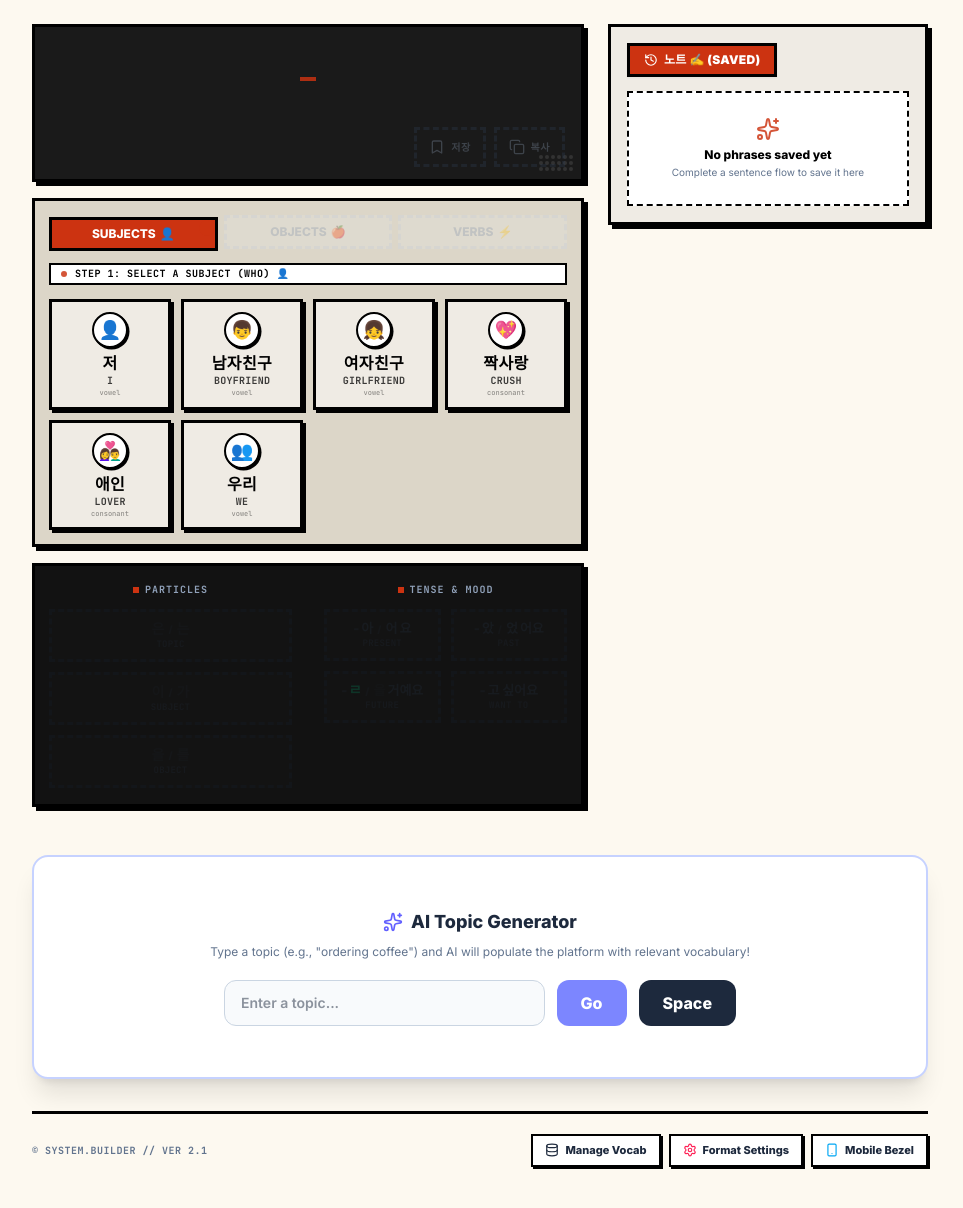
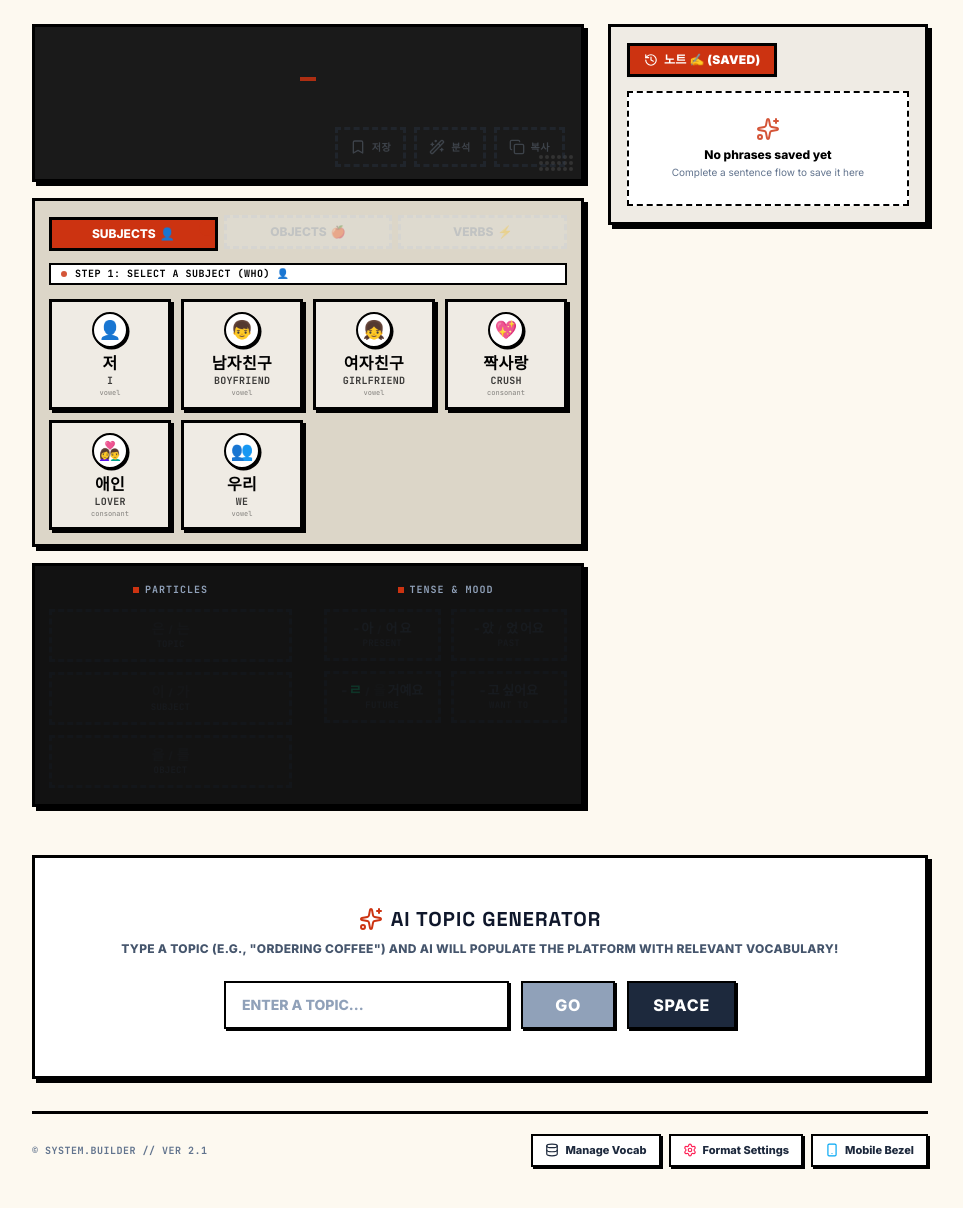
Before and after one commit to senskorea/korean-sentence-builder, a React (Vite) app: page / in a window 1280 px wide. Shown: the top 1208 px of the page, without its empty margins (160-1123 px from the left). Built offline with nearby package versions, Linux system fonts and the light colour scheme.

Commit message:
Add AI Sentence Analysis feature and fix Topic Generator model

```diff
--- a/src/App.tsx
+++ b/src/App.tsx
@@ -1,4 +1,5 @@
 import { useState, useEffect } from 'react';
+import { analyzeSentence, SentenceAnalysis } from './lib/gemini';
 import { Word, StepState, SavedSentence, AppConfig, EndingOption } from './types';
 import { getFullEnglishTranslation, CONJUGATIONS, SUBJECTS, OBJECTS, VERBS, conjugateVerbDynamically } from './data';
 import WorkingSentence from './components/WorkingSentence';
@@ -172,6 +173,11 @@ export default function App() {
   const [toast, setToast] = useState<{ message: string; type: 'success' | 'info' } | null>(null);
   const [showConfigPanel, setShowConfigPanel] = useState<boolean>(false);
 
+  // --- AI Analysis State ---
+  const [isAnalyzing, setIsAnalyzing] = useState<boolean>(false);
+  const [analysisResult, setAnalysisResult] = useState<SentenceAnalysis | null>(null);
+  const [isConceptBlocksFlipped, setIsConceptBlocksFlipped] = useState<boolean>(false);
+
   // --- LocalStorage Persistence ---
   useEffect(() => {
     const loaded = localStorage.getItem('korean_sentences_history');
@@ -278,6 +284,8 @@ export default function App() {
 
   // --- State Machine Select Handlers ---
   const handleSelectWord = (word: Word) => {
+    setIsConceptBlocksFlipped(false);
+    setAnalysisResult(null);
     if (config.bypassMode) {
       // In bypass mode, user can select anything in any order
       if (word.type === 'subject') {
@@ -386,7 +394,30 @@ export default function App() {
     setSelectedEnding(null);
     setCurrentStep('START');
     setActiveTab('subject');
+    setIsConceptBlocksFlipped(false);
+    setAnalysisResult(null);
     showToast('Sentence builder reset.', 'info');
+  };
+
+  // --- AI Analysis Handler ---
+  const handleAnalyzeSentence = async () => {
+    if (!activeKorean || !activeEnglish) return;
+    setIsAnalyzing(true);
+    setIsConceptBlocksFlipped(true);
+    try {
+      const result = await analyzeSentence(activeKorean, activeEnglish);
+      setAnalysisResult(result);
+    } catch (error) {
+      console.error('Failed to analyze sentence', error);
+      showToast('Failed to analyze sentence', 'info');
+      setIsConceptBlocksFlipped(false);
+    } finally {
+      setIsAnalyzing(false);
+    }
+  };
+
+  const handleFlipBack = () => {
+    setIsConceptBlocksFlipped(false);
   };
 
   // --- Deletion Helpers for Saved List ---
@@ -444,6 +475,8 @@ export default function App() {
                 onPlayAudio={handlePlayAudio}
                 activeKorean={activeKorean}
                 onSave={handleSaveSentence}
+                onAnalyze={handleAnalyzeSentence}
+                isAnalyzing={isAnalyzing}
               />
 
               {/* Zone 3: Concept Blocks */}
@@ -459,6 +492,10 @@ export default function App() {
                 subjects={vocab.subjects}
                 objects={vocab.objects}
                 verbs={vocab.verbs}
+                isFlipped={isConceptBlocksFlipped}
+                isAnalyzing={isAnalyzing}
+                analysisResult={analysisResult}
+                onFlipBack={handleFlipBack}
               />
 
               {/* Zone 4: Agglutination Drawer */}
--- a/src/components/TopicGenerator.tsx
+++ b/src/components/TopicGenerator.tsx
@@ -62,12 +62,12 @@ export default function TopicGenerator({ onVocabGenerated }: TopicGeneratorProps
         animate={{ rotateY: isFlipped ? 180 : 0 }}
       >
         {/* Front Face: Generator */}
-        <div className="absolute w-full h-full [backface-visibility:hidden] bg-white dark:bg-slate-900 border-2 border-indigo-200 dark:border-indigo-900/50 rounded-2xl shadow-xl flex flex-col justify-center items-center p-6 text-center">
-          <h2 className="text-lg font-bold text-slate-800 dark:text-slate-100 mb-2 flex items-center gap-2">
-            <Sparkles className="w-5 h-5 text-indigo-500" />
+        <div className="absolute w-full h-full [backface-visibility:hidden] bg-white dark:bg-slate-900 border-[3px] border-black shadow-[4px_4px_0px_0px_rgba(0,0,0,1)] flex flex-col justify-center items-center p-6 text-center">
+          <h2 className="text-xl font-extrabold font-display text-slate-900 dark:text-white mb-2 flex items-center gap-2 uppercase tracking-wider">
+            <Sparkles className="w-6 h-6 text-[#cc3311]" />
             AI Topic Generator
           </h2>
-          <p className="text-xs text-slate-500 dark:text-slate-400 mb-5">
+          <p className="text-xs font-bold text-slate-600 dark:text-slate-400 mb-6 uppercase tracking-wide">
             Type a topic (e.g., "ordering coffee") and AI will populate the platform with relevant vocabulary!
           </p>
 
@@ -78,19 +78,19 @@ export default function TopicGenerator({ onVocabGenerated }: TopicGeneratorProps
               onChange={(e) => setTopic(e.target.value)}
               onKeyDown={(e) => e.key === 'Enter' && handleGenerate()}
               disabled={isGenerating}
-              placeholder="Enter a topic..."
-              className="flex-1 bg-slate-50 dark:bg-slate-950 border border-slate-300 dark:border-slate-800 rounded-xl px-4 py-3 text-sm font-semibold text-slate-800 dark:text-slate-100 focus:outline-none focus:ring-2 focus:ring-indigo-500"
+              placeholder="ENTER A TOPIC..."
+              className="flex-1 bg-white dark:bg-slate-950 border-2 border-black px-4 py-3 text-sm font-extrabold text-slate-800 dark:text-slate-100 placeholder:text-slate-400 focus:outline-none focus:ring-0 shadow-[2px_2px_0px_0px_rgba(0,0,0,1)]"
             />
             <button
               onClick={handleGenerate}
               disabled={isGenerating || !topic.trim()}
-              className="px-6 bg-indigo-600 hover:bg-indigo-700 disabled:bg-indigo-400 text-white font-bold rounded-xl flex items-center gap-2 transition-colors cursor-pointer"
+              className="px-8 bg-[#cc3311] hover:bg-[#aa2200] disabled:bg-slate-400 text-white font-extrabold border-2 border-black flex items-center gap-2 transition-all cursor-pointer shadow-[2px_2px_0px_0px_rgba(0,0,0,1)] active:translate-y-[2px] active:shadow-none uppercase tracking-wider"
             >
               {isGenerating ? <Loader2 className="w-5 h-5 animate-spin" /> : 'Go'}
             </button>
             <button
               onClick={() => setIsFlipped(true)}
-              className="px-6 bg-slate-800 hover:bg-slate-900 text-white font-bold rounded-xl transition-colors cursor-pointer"
+              className="px-6 bg-slate-800 hover:bg-slate-900 text-white font-extrabold border-2 border-black transition-all cursor-pointer shadow-[2px_2px_0px_0px_rgba(0,0,0,1)] active:translate-y-[2px] active:shadow-none uppercase tracking-wider"
             >
               Space
             </button>
@@ -98,23 +98,23 @@ export default function TopicGenerator({ onVocabGenerated }: TopicGeneratorProps
         </div>
 
         {/* Back Face: History */}
-        <div className="absolute w-full h-full [backface-visibility:hidden] bg-white dark:bg-slate-900 border-2 border-slate-200 dark:border-slate-800 rounded-2xl shadow-xl p-6 overflow-hidden flex flex-col" style={{ transform: 'rotateY(180deg)' }}>
-          <div className="flex justify-between items-center mb-4">
-            <h2 className="text-lg font-bold text-slate-800 dark:text-slate-100 flex items-center gap-2">
-              <History className="w-5 h-5 text-slate-500" />
+        <div className="absolute w-full h-full [backface-visibility:hidden] bg-[#fdf9f0] dark:bg-slate-900 border-[3px] border-black shadow-[4px_4px_0px_0px_rgba(0,0,0,1)] p-6 overflow-hidden flex flex-col" style={{ transform: 'rotateY(180deg)' }}>
+          <div className="flex justify-between items-center mb-4 border-b-2 border-black pb-3">
+            <h2 className="text-sm font-extrabold font-display text-slate-900 dark:text-white flex items-center gap-2 uppercase tracking-wider">
+              <History className="w-5 h-5 text-slate-800 dark:text-slate-200" />
               Previously Saved Topics
             </h2>
             <button
               onClick={() => setIsFlipped(false)}
-              className="text-xs font-bold px-3 py-1.5 bg-slate-100 dark:bg-slate-800 hover:bg-slate-200 dark:hover:bg-slate-700 text-slate-700 dark:text-slate-300 rounded-lg transition-colors cursor-pointer"
+              className="text-[10px] font-extrabold px-3 py-1.5 bg-white dark:bg-slate-800 hover:bg-slate-100 dark:hover:bg-slate-700 text-slate-900 dark:text-white border-2 border-black transition-all cursor-pointer shadow-[2px_2px_0px_0px_rgba(0,0,0,1)] active:translate-y-[2px] active:shadow-none uppercase"
             >
               Back to Generator
             </button>
           </div>
 
-          <div className="flex-1 overflow-y-auto space-y-2 pr-2">
+          <div className="flex-1 overflow-y-auto space-y-3 pr-2">
             {savedTopics.length === 0 ? (
-              <div className="text-center text-sm text-slate-400 mt-6">
+              <div className="text-center text-xs font-bold text-slate-500 mt-8 uppercase tracking-wide">
                 No generated topics yet. Flip back and create one!
               </div>
             ) : (
@@ -122,10 +122,10 @@ export default function TopicGenerator({ onVocabGenerated }: TopicGeneratorProps
                 <button
                   key={item.timestamp}
                   onClick={() => handleLoadSaved(item.vocab)}
-                  className="w-full text-left px-4 py-3 bg-slate-50 hover:bg-indigo-50 dark:bg-slate-950 dark:hover:bg-indigo-900/20 border border-slate-200 dark:border-slate-800 rounded-xl transition-colors flex items-center justify-between group cursor-pointer"
+                  className="w-full text-left px-4 py-3 bg-white hover:bg-[#efebe4] dark:bg-slate-950 border-2 border-black transition-all flex items-center justify-between group cursor-pointer shadow-[2px_2px_0px_0px_rgba(0,0,0,1)] active:translate-y-[2px] active:shadow-none"
                 >
-                  <span className="font-bold text-slate-700 dark:text-slate-200">{item.topic}</span>
-                  <ArrowRight className="w-4 h-4 text-slate-400 group-hover:text-indigo-500 transition-colors" />
+                  <span className="font-extrabold text-slate-900 dark:text-slate-100 uppercase tracking-wide">{item.topic}</span>
+                  <ArrowRight className="w-5 h-5 text-slate-900 dark:text-slate-100 group-hover:translate-x-1 transition-transform" />
                 </button>
               ))
             )}
--- a/src/components/WorkingSentence.tsx
+++ b/src/components/WorkingSentence.tsx
@@ -1,4 +1,4 @@
-import { Copy, Check, RotateCcw, Volume2, Bookmark, BookmarkCheck } from 'lucide-react';
+import { Copy, Check, RotateCcw, Volume2, Bookmark, BookmarkCheck, Wand2, Loader2 } from 'lucide-react';
 import { Word, EndingOption } from '../types';
 import { CONJUGATIONS } from '../data';
 import { useState } from 'react';
@@ -18,6 +18,8 @@ interface WorkingSentenceProps {
   onPlayAudio?: () => void;
   activeKorean?: string;
   onSave?: () => void;
+  onAnalyze?: () => void;
+  isAnalyzing?: boolean;
 }
 
 export default function WorkingSentence({
@@ -35,6 +37,8 @@ export default function WorkingSentence({
   onPlayAudio,
   activeKorean,
   onSave,
+  onAnalyze,
+  isAnalyzing,
 }: WorkingSentenceProps) {
   const [copied, setCopied] = useState(false);
   const [saved, setSaved] = useState(false);
@@ -193,6 +197,27 @@ export default function WorkingSentence({
                   )}
                 </button>
               )}
+              {onAnalyze && (
+                <button
+                  onClick={onAnalyze}
+                  disabled={isAnalyzing}
+                  className={`flex items-center justify-center h-10 px-2.5 rounded-none border-[3px] transition-all duration-150 select-none gap-1.5 ${
+                    isAnalyzing
+                      ? 'bg-amber-400 border-black text-black shadow-[3px_3px_0px_0px_rgba(0,0,0,1)] opacity-70 cursor-wait'
+                      : 'bg-[#ffcc00] text-black border-black hover:bg-black hover:text-[#ffcc00] shadow-[3px_3px_0px_0px_rgba(0,0,0,1)] hover:shadow-none active:translate-y-[1px] cursor-pointer'
+                  }`}
+                  title="Analyze AI Grammar"
+                >
+                  {isAnalyzing ? (
+                    <Loader2 className="w-4 h-4 stroke-[3] animate-spin" />
+                  ) : (
+                    <Wand2 className="w-4 h-4 stroke-[3]" />
+                  )}
+                  <span className="text-[10px] font-extrabold tracking-wider uppercase hidden sm:inline">
+                    {isAnalyzing ? '분석 중' : '분석'}
+                  </span>
+                </button>
+              )}
               <button
                 onClick={handleCopy}
                 className={`flex items-center justify-center h-10 px-2.5 rounded-none border-[3px] transition-all duration-150 select-none cursor-pointer gap-1.5 ${
@@ -222,6 +247,10 @@ export default function WorkingSentence({
                 <span className="text-[10px] font-bold uppercase tracking-wider text-slate-400 hidden sm:inline">저장</span>
               </div>
               <div className="h-10 px-3 border-[3px] border-dashed border-slate-700 rounded-none flex items-center justify-center opacity-30 select-none gap-1.5">
+                <Wand2 className="w-4 h-4 text-slate-400 stroke-[2]" />
+                <span className="text-[10px] font-bold uppercase tracking-wider text-slate-400 hidden sm:inline">분석</span>
+              </div>
+              <div className="h-10 px-3 border-[3px] border-dashed border-slate-700 rounded-none flex items-center justify-center opacity-30 select-none gap-1.5">
                 <Copy className="w-4 h-4 text-slate-400 stroke-[2]" />
                 <span className="text-[10px] font-bold uppercase tracking-wider text-slate-400 hidden sm:inline">복사</span>
               </div>
--- a/src/lib/gemini.ts
+++ b/src/lib/gemini.ts
@@ -97,3 +97,57 @@ Do not provide conjugations, we will handle them dynamically.`;
 
   return JSON.parse(response.text);
 }
+
+export interface SentenceAnalysis {
+  isCorrect: boolean;
+  correctedSentence?: string;
+  explanation: string;
+  grammarPoint: {
+    title: string;
+    description: string;
+  };
+}
+
+export async function analyzeSentence(korean: string, english: string): Promise<SentenceAnalysis> {
+  const prompt = `Analyze the following Korean sentence that a learner built:
+Korean: "${korean}"
+Intended English Meaning: "${english}"
+
+Determine if it is grammatically correct and natural. If not, provide a corrected sentence.
+Provide a brief, encouraging explanation (1-2 sentences).
+Also provide a key grammar point related to this sentence.
+Always return JSON matching the schema.`;
+
+  const client = getAIClient();
+  const response = await client.models.generateContent({
+    model: 'gemini-flash-latest',
+    contents: prompt,
+    config: {
+      temperature: 0.2,
+      responseMimeType: 'application/json',
+      responseSchema: {
+        type: Type.OBJECT,
+        properties: {
+          isCorrect: { type: Type.BOOLEAN },
+          correctedSentence: { type: Type.STRING },
+          explanation: { type: Type.STRING },
+          grammarPoint: {
+            type: Type.OBJECT,
+            properties: {
+              title: { type: Type.STRING },
+              description: { type: Type.STRING }
+            },
+            required: ["title", "description"]
+          }
+        },
+        required: ["isCorrect", "explanation", "grammarPoint"]
+      }
+    }
+  });
+
+  if (!response.text) {
+    throw new Error('No response text received from Gemini for analysis');
+  }
+
+  return JSON.parse(response.text);
+}
```
Also changed, not shown: src/components/ConceptBlocks.tsx (+65 -4 lines).
